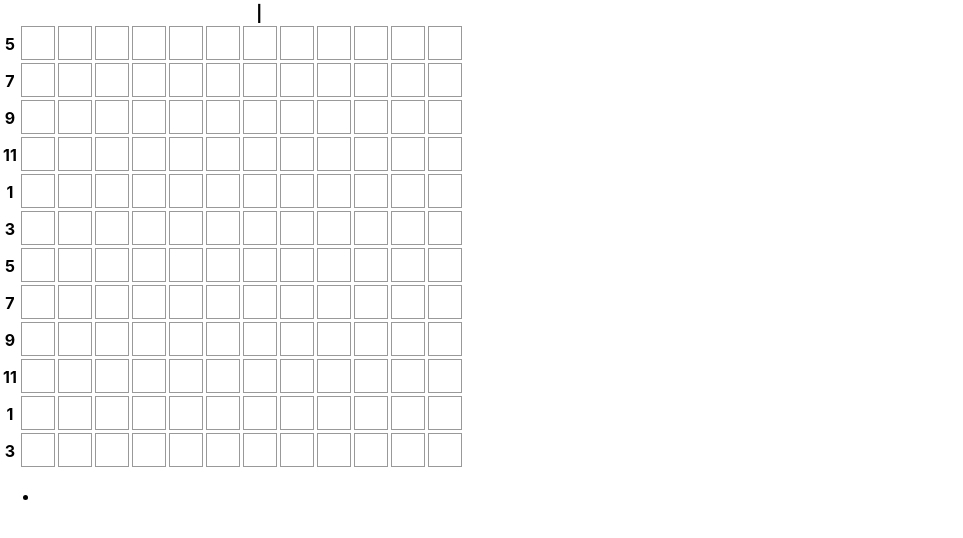
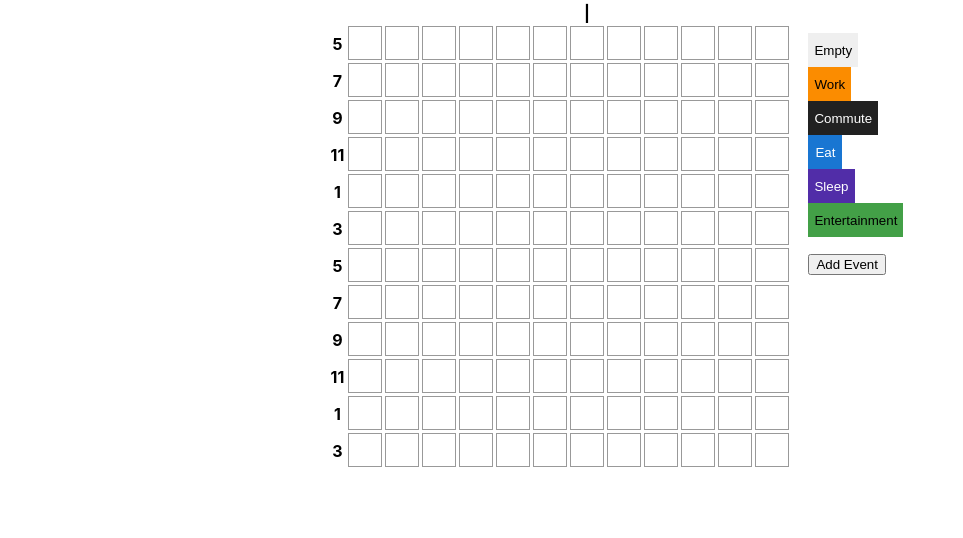
Before and after one commit to andyccliao/ten-minute-calendar, a React (Create React App) app: page / in a window 1280 px wide. Shown: the top 538 px of the page, without its empty margins (0-963 px from the left). Built offline with nearby package versions, Linux system fonts and the light colour scheme; the HTML template or start-up script is replaced by a standard one.

Commit message:
Added color switching functionality with labels. Added erasing colors. Added curated list of colors to choose from. Added default labels, with color. Added hint to squares about what it represents. Need to add "Add Event" functionality. Need to add "Delete Event" functionality.

```diff
--- a/src/App.css
+++ b/src/App.css
@@ -2,6 +2,9 @@
   text-align: center;
   margin-right: auto;
   margin-left: auto;
+  padding-right: 2.5%;
+  max-width: 1080px;
+  display: flex;
 }
 
 .square {
@@ -19,6 +22,25 @@
   width: 34px;
 }
 
+.colorButton {
+  border: none;
+  height: 34px;
+  min-width: 34px;
+}
+.colorMenuList {
+  list-style-type: none;
+  padding: 0px;
+}
+
+.Grid {
+  margin-left: auto;
+}
+.ColorMenu {
+  margin-right: auto;
+  text-align: left;
+  padding: 17px;
+}
+
 .App-link {
   color: #61dafb;
 }
--- a/src/App.js
+++ b/src/App.js
@@ -4,9 +4,37 @@ import './App.css';
 const rows = 12;
 const cols = 12;
 
+const colors = {
+  red:    {value: "#d32f2f", textColor: "white", name: "red"},
+  pink:   {value: "#c2185b", textColor: "white", name: "pink"},
+  violet: {value: "#7b1fa2", textColor: "white", name: "violet"},
+  purple: {value: "#512da8", textColor: "white", name: "purple"},
+  indigo: {value: "#303f9f", textColor: "white", name: "indigo"},
+  blue:   {value: "#1976d2", textColor: "white", name: "blue"},
+  sky:    {value: "#5eb8ff", textColor: "black", name: "sky"},
+  cyan:   {value: "#00acc1", textColor: "black", name: "cyan"},
+  green:  {value: "#43a047", textColor: "black", name: "green"},
+  gold:   {value: "#c0ca33", textColor: "black", name: "gold"},
+  yellow: {value: "#ffeb3b", textColor: "black", name: "yellow"},
+  orange: {value: "#fb8c00", textColor: "black", name: "orange"},
+  brown:  {value: "#6d4c41", textColor: "white", name: "brown"},
+  black:  {value: "#212121", textColor: "white", name: "black"},
+};
+
+class ColorLabel {
+  constructor(color, label) {
+    this.color = color;
+    this.label = label;
+  }
+
+  toString() {
+    return this.color + this.label;
+  }
+}
+
 class Square extends React.Component {
   shouldComponentUpdate(nextProps, nextState) {
-    if(this.props.value !== nextProps.value) {
+    if(this.props.colorlabel !== nextProps.value) {
       return true;
     }
     return false;
@@ -19,7 +47,8 @@ class Square extends React.Component {
       onMouseEnter={this.props.onMouseEnter}
       onMouseDown={this.props.onMouseDown}
       onMouseUp={this.props.onMouseUp}
-      style={{"background-color" : (this.props.value) ? this.props.value : "white"}}>
+      title={(this.props.colorlabel) ? this.props.colorlabel.label : "Empty"}
+      style={{"backgroundColor" : (this.props.colorlabel) ? this.props.colorlabel.color.value : "white"}}>
       </button>
     );
   }
@@ -28,7 +57,7 @@ class Square extends React.Component {
 class Grid extends React.Component {
   renderSquare(i) {
     return <Square
-      value={this.props.grid[i]}
+      colorlabel={this.props.grid[i]}
       onMouseEnter={() => this.props.onMouseEnter(i)}
       onMouseDown={() => this.props.onMouseDown(i)}
       onMouseUp={this.props.onMouseUp}
@@ -39,11 +68,11 @@ class Grid extends React.Component {
     const row = this.props.grid.slice(m*n, (m+1)*n);
 
     return (
-      <tr>
-        <th>{(2*m+5)%12}</th>
+      <tr key={"row:"+(m)}>
+        <th key={"rowh:"+m}>{(2*m+5)%12}</th>
         {row.map(
           (value, index) => {
-            return (<td>
+            return (<td key={"data"+ (m*n + index)}>
               {this.renderSquare(m*n + index)}
             </td>)
           }
@@ -66,23 +95,70 @@ class Grid extends React.Component {
 
     return (
       <table>
-        {tbheadrow}
-        {tbrows}
+        <thead>{tbheadrow}</thead>
+        <tbody>{tbrows}</tbody>
       </table>
     );
   }
 
   render() {
-    return this.renderTable()
+    return (
+      <div className="Grid">
+        {this.renderTable()}
+      </div>
+    )
   }
 }
 
 class ColorMenu extends React.Component {
+  makeColorItem(colorLabel) {
+    return (
+      <li key={colorLabel.toString()}>
+        <button
+        className="colorButton"
+        style={{"backgroundColor" : colorLabel.color.value}}
+        onClick={() => this.props.onClick(colorLabel)}
+        >
+          <span style={{"color" : colorLabel.color.textColor}}>{colorLabel.label}</span>
+        </button>
+      </li>
+    );
+  }
+
+  makeEraseItem() {
+    return (
+      <button
+      className="colorButton"
+      onClick={() => this.props.onClick(null)}
+      >
+        Empty
+      </button>
+    )
+  }
+
+  makeColorList() {
+    return (
+      <ul className="colorMenuList">
+        {this.makeEraseItem()}
+        {this.props.colorList.map((cl) => this.makeColorItem(cl))}
+      </ul>
+    );
+  }
+
+  addNewColor() {
+    return (
+      <button className="newColorButton">
+        Add Event
+      </button>
+    )
+  }
+
   render() {
     return (
-      <ul>
-        <li></li>
-      </ul>
+      <div className="ColorMenu">
+        {this.makeColorList()}
+        {this.addNewColor()}
+      </div>
     )
   }
 }
@@ -90,10 +166,17 @@ class ColorMenu extends React.Component {
 class App extends React.Component {
   constructor(props) {
     super(props);
+    let startingColorLabel = new ColorLabel(colors.orange, "Work");
     this.state = {
       grid: Array(144).fill(null),
-      mainColor: "red",
-      colorMenu: [],
+      colorList: [
+        startingColorLabel,
+        new ColorLabel(colors.black,  "Commute"),
+        new ColorLabel(colors.blue,   "Eat"),
+        new ColorLabel(colors.purple, "Sleep"),
+        new ColorLabel(colors.green,  "Entertainment"),
+      ],
+      mainColorLabel: startingColorLabel,
     }
     this.painting = false;
   }
@@ -101,7 +184,7 @@ class App extends React.Component {
   onMouseEnter(i) {
     // Can probably short-circuit if the Square clicked is the same color.
     // Is implemented by shouldComponentUpdate(nextProps, nextState) in React.Component (in Square)
-    /*if(this.state.grid[i] === this.state.mainColor){
+    /*if(this.state.grid[i] === this.state.mainColorLabel){
       return;
     }*/
     if(!this.painting) {
@@ -109,7 +192,7 @@ class App extends React.Component {
     }
     const grid = this.state.grid;
 
-    grid[i] = this.state.mainColor;
+    grid[i] = this.state.mainColorLabel;
     this.setState({
       grid: grid
     });
@@ -120,7 +203,7 @@ class App extends React.Component {
 
     const grid = this.state.grid;
 
-    grid[i] = this.state.mainColor;
+    grid[i] = this.state.mainColorLabel;
     this.setState({
       grid: grid
     });
@@ -130,22 +213,23 @@ class App extends React.Component {
     this.painting = false;
   }
 
+  onClick(colorlabel) {
+    this.setState({mainColorLabel: colorlabel});
+  }
+
   render() {
     return (
       <div className="App">
-        <div className="Grid">
         <Grid
           grid={this.state.grid}
           onMouseEnter={(i) => this.onMouseEnter(i)}
           onMouseDown={(i) => this.onMouseDown(i)}
           onMouseUp={() => this.onMouseUp()}
         />
-        </div>
-        <div className="ColorMenu">
         <ColorMenu
-
+          colorList={this.state.colorList}
+          onClick={(colorlabel) => this.onClick(colorlabel)}
         />
-        </div>
       </div>
     );
   }
```
Lines whose indentation alone changed are shown as unchanged.
